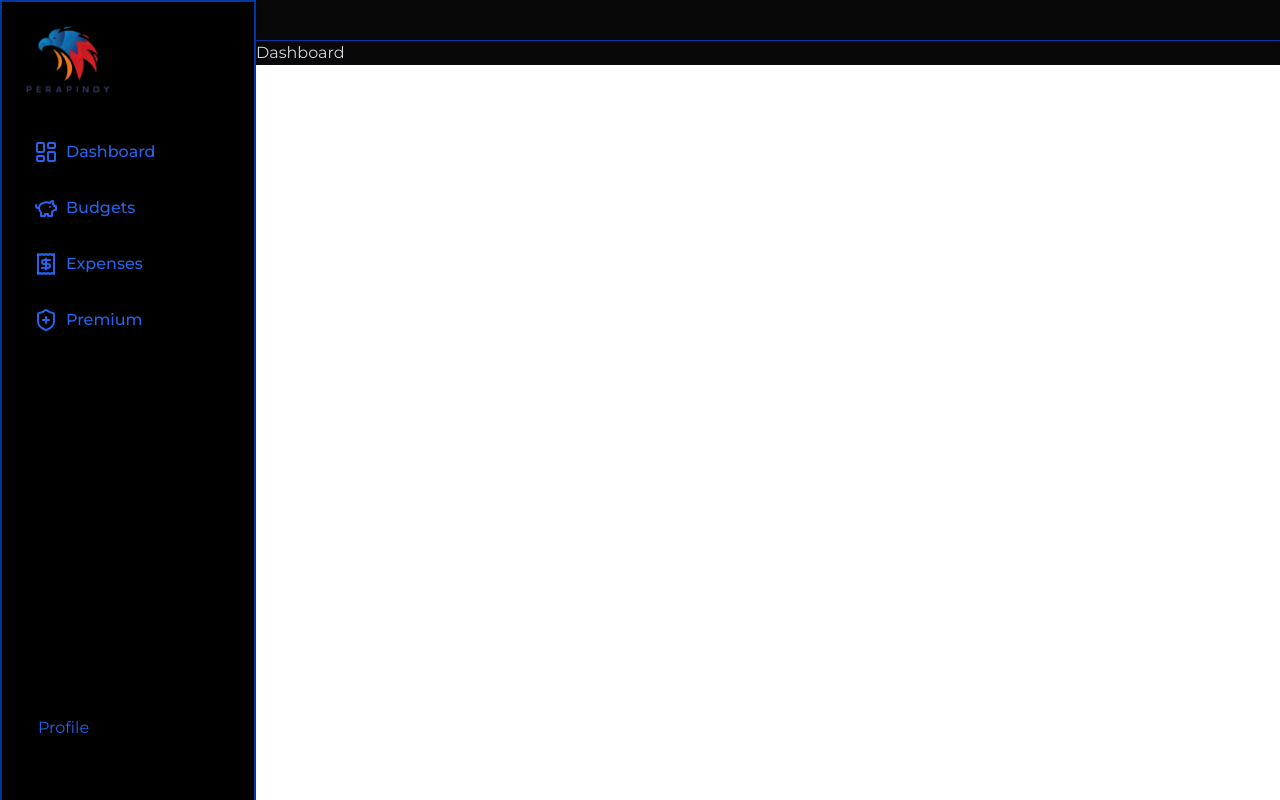
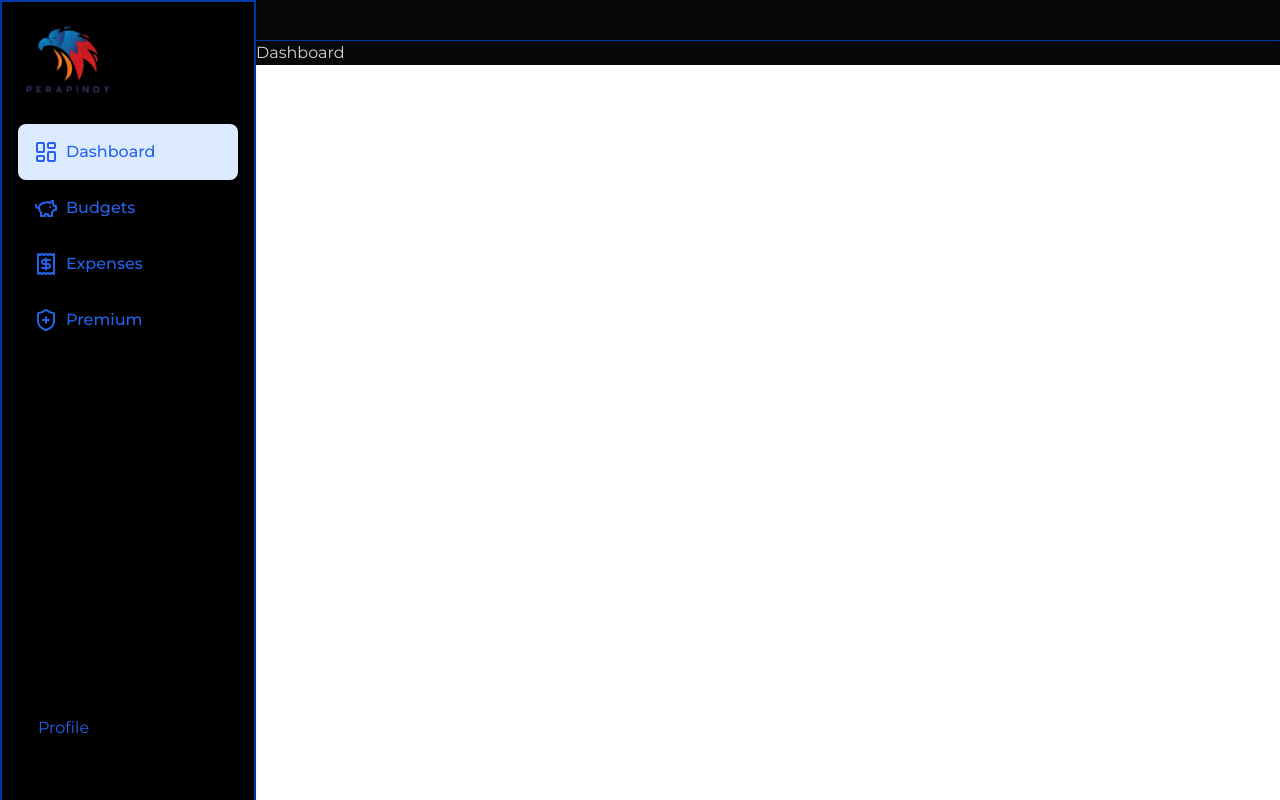
Before and after one commit to donyelqt/PeraPinoy, a Next.js app: page /dashboard in a window 1280 px wide. Built offline with nearby package versions, Linux system fonts and the light colour scheme.

Commit message:
change color

```diff
--- a/app/(routes)/dashboard/_components/SideNav.jsx
+++ b/app/(routes)/dashboard/_components/SideNav.jsx
@@ -49,7 +49,7 @@ function SideNav() {
           text-blue-600 font-medium
           p-4 cursor-pointer rounded-lg
           hover:text-blue-600 hover:bg-blue-100
-
+          ${path==menu.path&&'text-blue-600 bg-blue-100'}
           `}>
             <menu.icon />
             {menu.name}
```
